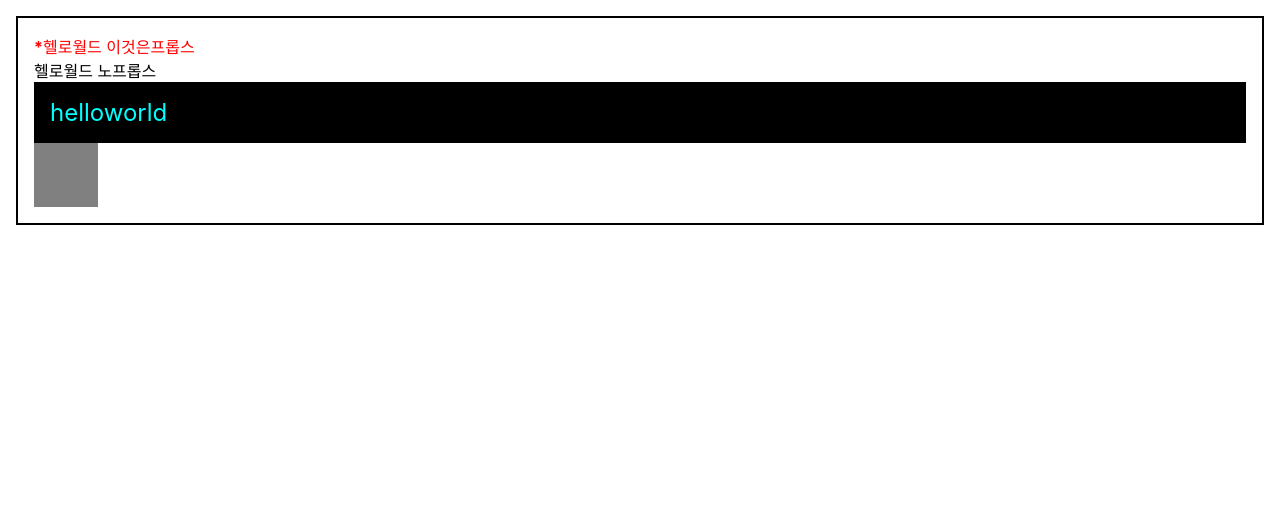
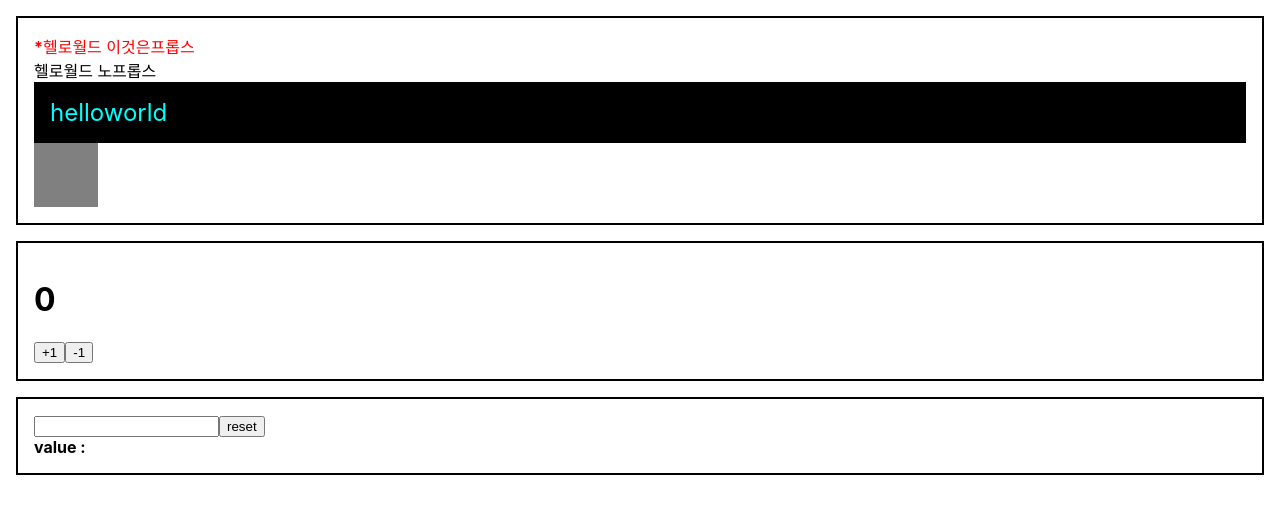
Before and after one commit to MOBUMIN/begin-react, a React (Create React App) app: page / in a window 1280 px wide. Shown: the top 514 px of the page. Built offline with nearby package versions, Linux system fonts and the light colour scheme.

Commit message:
1-8 complete

```diff
--- a/src/App.js
+++ b/src/App.js
@@ -1,9 +1,10 @@
 import React from 'react';
 import Hello from './Hello';
 import './App.css';
-import Wrapper from './Wrapper.js';
+import Wrapper from './Wrapper';
+import Counter from './Counter';
+import InputSample from './InputSample';
 
-{/* 주석 엄청 불편하게 다는군 */}
 function App() {
   const name = 'helloworld';
   const style = {
@@ -13,12 +14,22 @@
     padding: '1rem'
   }
   return (
+    <>
       <Wrapper>
         <Hello name="이것은프롭스" color="red" isSpecial />
         <Hello />
         <div style = {style}>{name}</div>
         <div className="gray-box"></div>
       </Wrapper>
+
+      <Wrapper>
+        <Counter />
+      </Wrapper>
+
+      <Wrapper>
+        <InputSample />
+      </Wrapper>
+    </>
   );
 }
 
--- /dev/null
+++ b/src/Counter.js
@@ -0,0 +1,21 @@
+import React, { useState } from 'react';
+
+function Counter(){
+    // [현재 상태, Setter 함수]
+    const [number, setNumber] = useState(0);
+
+    const onIncrease = () => {
+        setNumber(prevNumber => prevNumber+1);
+    }
+    const onDecrease = () => {
+        setNumber(prevNumber => prevNumber-1);
+    }
+    return(
+        <div>
+            <h1>{number}</h1>
+            <button onClick={onIncrease}>+1</button>
+            <button onClick={onDecrease}>-1</button>
+        </div>
+    );
+}
+export default Counter;
--- /dev/null
+++ b/src/InputSample.js
@@ -0,0 +1,25 @@
+import React, {useState} from 'react';
+
+// input 에 입력하는 값이 하단에 나타나게 하고, 초기화 버튼을 누르면 input 이 값이 비워지도록
+function InputSample(){
+    const [text,setText] = useState('');
+
+    const onChange = (e) =>{
+        setText(e.target.value);
+    }
+
+    const onReset=()=>{
+        setText('');
+    }
+    return(
+        <div>
+            <input onChange={onChange} value={text} />
+            <button onClick={onReset}>reset</button>
+            <div>
+                <b>value : {text}</b>
+            </div>
+        </div>
+    );
+}
+
+export default InputSample;
```
Lines whose indentation alone changed are shown as unchanged.
